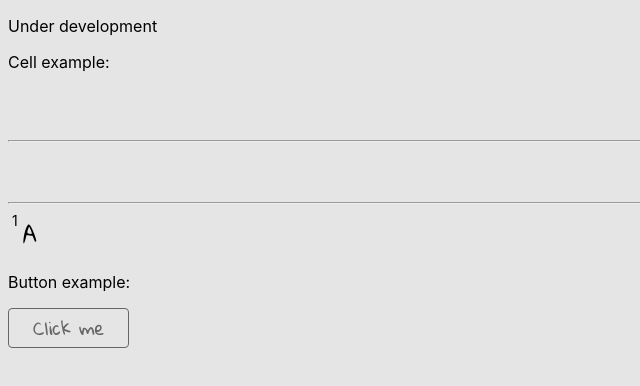
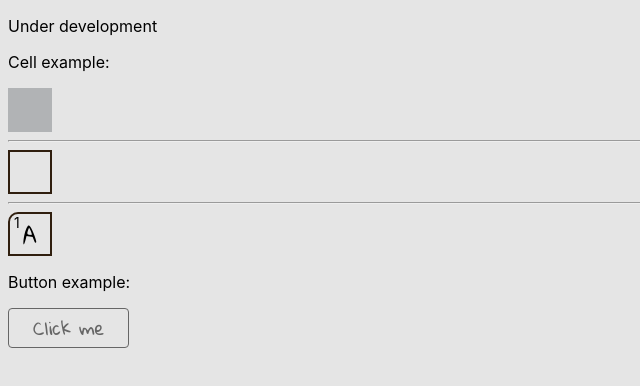
Before and after one commit to ua-dev-front/crossword-master, a React (Create React App) app in the folder frontend/: page / in a window 1280 px wide. Shown: the top 386 px of the page, without its empty margins (0-640 px from the left). Built offline with nearby package versions, Linux system fonts and the light colour scheme.

Commit message:
Minor styles fixes

```diff
--- a/frontend/src/components/Cell/styles.scss
+++ b/frontend/src/components/Cell/styles.scss
@@ -1,3 +1,5 @@
+@import "../../functions.scss";
+
 .cell {
     width: 44px;
     height: 44px;
@@ -11,7 +13,7 @@
 
     &__letter {
         font-size: 21px;
-        font-family: "Gloria Hallelujah", cursive;
+        font-family: var(--font-cursive);
     }
 
     &__number {
@@ -22,19 +24,18 @@
     }
 
     &:hover,
-    &:focus:not(:focus-visible),
     &:focus-visible {
-        background-color: var(--color-medium-dark);
+        background-color: cl(light-dark, 0.5);
         outline: none;
     }
 
     &--empty {
-        background-color: var(--color-light-dark);
+        background-color: cl(light-dark);
     }
 
     &--filled {
         background-color: transparent;
-        border: 2px solid var(--color-near-black);
+        border: 2px solid cl(near-black);
     }
 
     &--top-left {
--- a/frontend/src/index.scss
+++ b/frontend/src/index.scss
@@ -5,6 +5,7 @@ $rgb_colors: (
   "primary": "229, 229, 229",
   "light-dark": "177, 179, 181",
   "dark": "102, 102, 102",
+  "near-black": "48, 31, 15",
   "selected": "158, 137, 109",
 );
 
```
